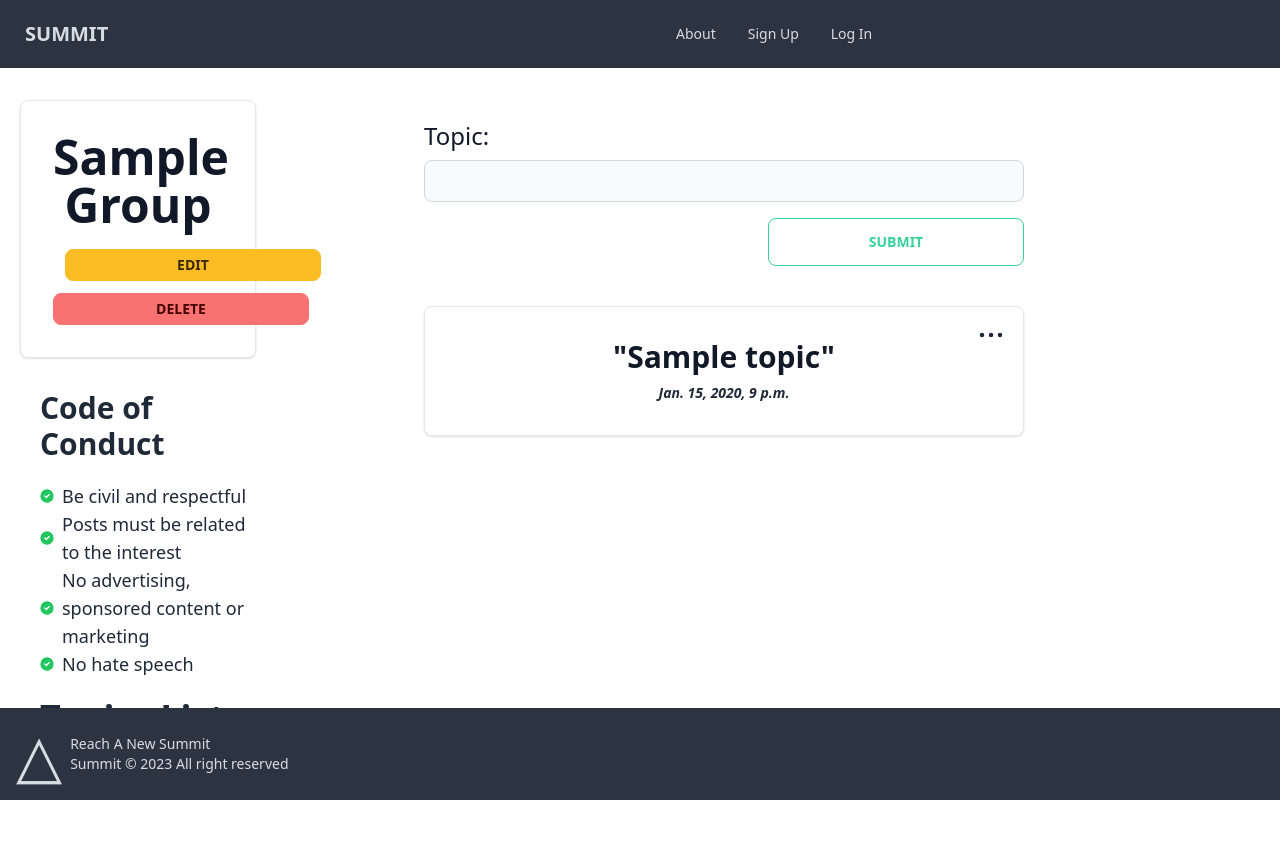
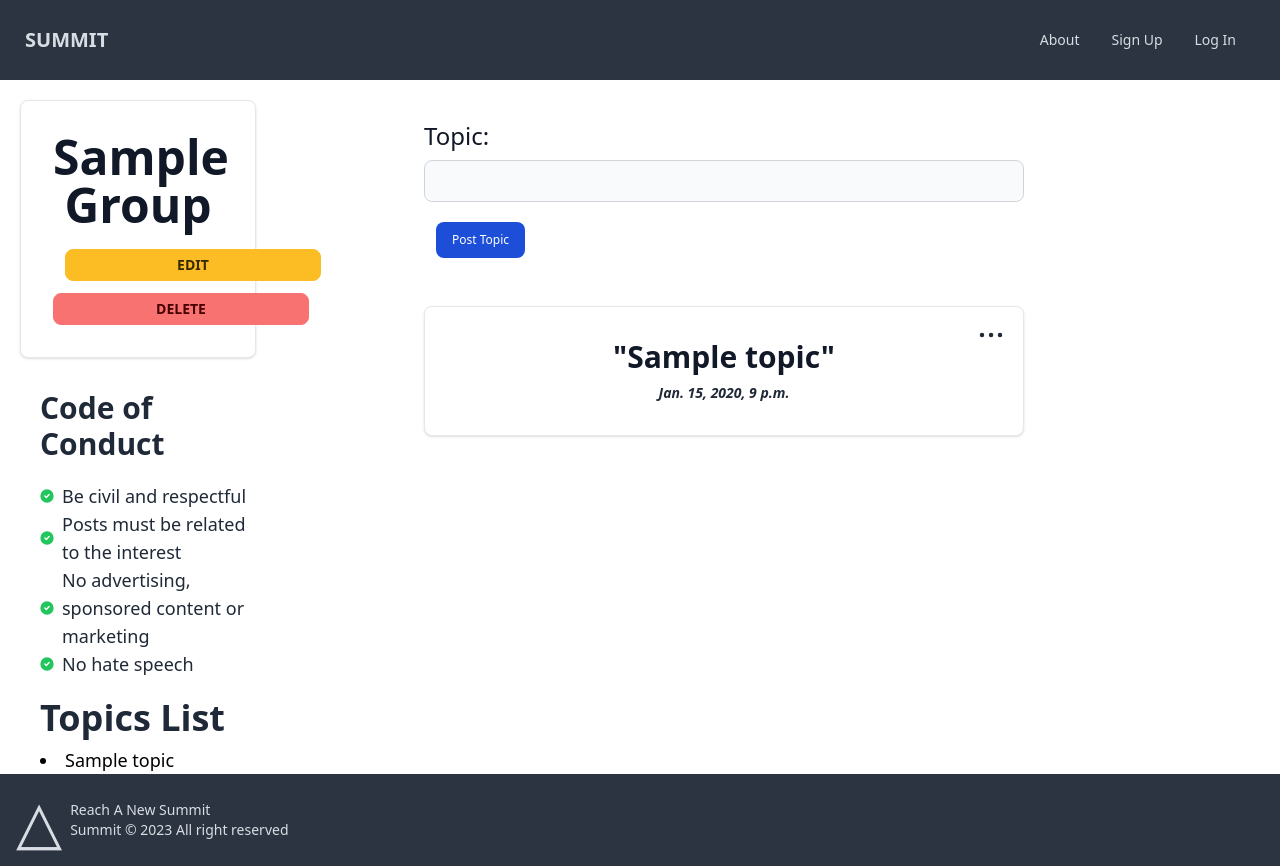
Before and after one commit to Bharatchandran/summitPrj3, a Django app: page /interests/groups/1/ in a window 1280 px wide. Before the commit the page ends 800 px from the top, so only its background shows below. Run offline with Django 4.2, Linux system fonts and the light colour scheme; tables that the repository leaves empty hold one stand-in row (values such as "Sample post"); some libraries are stand-ins or nearby versions.

Commit message:
Auth added to URLs, form indenting, additional style elements added, nav/footer fixed, group created links added

```diff
--- a/main_app/templates/base.html
+++ b/main_app/templates/base.html
@@ -8,13 +8,12 @@
     <link href="https://cdn.jsdelivr.net/npm/daisyui@3.5.1/dist/full.css" rel="stylesheet" type="text/css" />
     <link rel="stylesheet" type="text/css" href="{% static 'css/style.css' %}">
     <script src="https://cdnjs.cloudflare.com/ajax/libs/flowbite/1.8.1/flowbite.min.js"></script>
-
     <script src="https://cdn.tailwindcss.com"></script>
 </head>
 <body class="flex flex-col">
     <header class="relative mb-20">
-        <div class="navbar fixed top-0 z-40 bg-neutral text-neutral-content">
-            <div class="navbar-start flex items-center space-x-4">
+        <div class="navbar fixed top-0 z-40 bg-neutral text-neutral-content h-20">
+            <div class="navbar-start flex flex-1 items-center space-x-4">
                 <a class="btn btn-ghost normal-case text-xl" href="{%url 'home'%}">SUMMIT</a>
             </div>
             <div class="navbar-center hidden lg:flex">
@@ -39,7 +38,7 @@
         {% endblock %}
         </div>
     </main>
-    <footer class="footer fixed bottom-0 items-center p-4 bg-neutral text-neutral-content">
+    <footer class="footer items-center p-4 bg-neutral text-neutral-content">
         <div class="items-center grid-flow-col">
         <h3 width="150" height="100" viewBox="0 0 24 24" fill-rule="evenodd" clip-rule="evenodd" class="fill-current text-6xl ">△</h3>
         <p>Reach A New Summit<br/>Summit © 2023 All right reserved</p>
--- a/main_app/templates/home.html
+++ b/main_app/templates/home.html
@@ -7,7 +7,7 @@
     <div class="w-4/5 ">
       <div class="items-center p-4 wd-60 rounded-full bg-slate-900/50 shadow-2xl">
         <h1 class="m-10 text-8xl drop-shadow-xl tracking-widest font-extrabold text-white text-center">SUMMIT</h1>
-        <p class="mb-10 text-2xl text-center text-white italic">Welcome to the newest community driven platform built for developers by developers.<br><br> A place where you can elevate your code conversations! </p>
+        <p class="mb-10 text-2xl text-center text-white italic">Welcome to the newest community driven platform built for developers by developers.<br><br> A place where you can elevate your coding conversations! </p>
         <div class="join space-x-1">
           <a class="m-5 text-lg rounded-full btn btn-lg" href="{% url 'signup' %}">Sign Up</a>
           <a class="m-5 text-lg rounded-full btn btn-lg" href="{% url 'login' %}">Log In</a>
--- a/main_app/templates/main_app/group_detail.html
+++ b/main_app/templates/main_app/group_detail.html
@@ -50,7 +50,6 @@
         </div>
     </div>
 </div>
-<!-- topic input form -->
 <div class="col-start-4 col-span-5">
     <div class="max-w-4xl">
 
@@ -59,18 +58,19 @@
             <!-- {{ topic_form|crispy }} -->
             <label for="default-input" class="block mb-2 text-2xl font-medium text-gray-900 dark:text-white">Topic:</label>
 
-            <input type="text" name="name" id="default-input" class="bg-gray-50 mb-4 border border-gray-300 text-gray-900 text-sm rounded-lg focus:ring-blue-500 focus:border-blue-500 block w-full p-2.5 dark:bg-gray-700 dark:border-gray-600 dark:placeholder-gray-400 dark:text-white dark:focus:ring-blue-500 dark:focus:border-blue-500">
-            <input class="btn btn-wide self-end btn-outline btn-success" type="submit" value="Submit" class="btn">
+            <input type="text" name="name" id="default-input" class="bg-gray-50 mb-3 border border-gray-300 text-gray-900 text-sm rounded-lg focus:ring-blue-500 focus:border-blue-500 block w-full p-2.5 dark:bg-gray-700 dark:border-gray-600 dark:placeholder-gray-400 dark:text-white dark:focus:ring-blue-500 dark:focus:border-blue-500">
+            <div class="flex items-center justify-between px-3 py-2 ">
+                <button type="submit" class="inline-flex items-center py-2.5 px-4 text-xs font-medium text-center text-white bg-blue-700 rounded-lg focus:ring-4 focus:ring-blue-200 dark:focus:ring-blue-900 hover:bg-blue-800">
+                    Post Topic
+                </button>
+            </div>
+            <!-- <input class="btn btn-wide self-end btn-outline btn-success" type="submit" value="Submit" class="btn"> -->
         </form>
     </div>
-    <!-- topic submit input filed above  -->
     {% for topic in topics %}
         <div class="max-w-4xl p-4 text-center bg-white border border-gray-200 rounded-lg shadow sm:p-8 ml-10 mb-5 dark:bg-gray-800 dark:border-gray-700  bg-white border border-gray-200 rounded-lg shadow hover:bg-gray-100 dark:border-gray-700 dark:bg-gray-800 dark:hover:bg-gray-700 relative ">
             <a href="{% url 'topic_detail' topic.id %}">
             <h2 class="mb-2 text-3xl font-bold text-gray-900 dark:text-white">"{{topic.name}}"</h2>
-
-
-
                 <h1 class="text-sm italic font-bold">{{topic.createdAt}}</h1>
 
                 </a>
--- a/main_app/templates/main_app/group_list.html
+++ b/main_app/templates/main_app/group_list.html
@@ -39,9 +39,9 @@
         </div>
     </div>
 </div>
-<div class=" col-start-4 col-span-4 mt-10">
+<div class=" col-start-4 col-span-6 mt-10">
     <div class="flex justify-between items-center mb-10 ">
-        <h1 class="text-transparent text-7xl font-bold bg-clip-text bg-gradient-to-r to-emerald-600 from-sky-400">Group List</h1>
+        <h1 class="text-transparent text-7xl mb-5  font-bold bg-clip-text bg-gradient-to-r to-emerald-600 from-sky-400">Group List</h1>
         <a class=" btn bg-white dark:bg-gray-800 btn-neutral m-6 mr-0 " href="{%url 'group_new' interest_id %}">
             <svg class="w-6 h-6 text-gray-800 dark:text-white" aria-hidden="true" xmlns="http://www.w3.org/2000/svg" width="20" height="20" fill="none" viewBox="0 0 20 20">
                 <path stroke="currentColor" stroke-linecap="round" stroke-linejoin="round" stroke-width="2" d="M10 5.757v8.486M5.757 10h8.486M19 10a9 9 0 1 1-18 0 9 9 0 0 1 18 0Z"/>
@@ -81,7 +81,7 @@
                         {%else%}
                             <form action="{%url 'add_member_to_group' interest_id  group.id%}" method="POST">
                                 {%csrf_token%}
-                                <button class="inline-flex items-center px-4 py-2 text-sm font-medium text-center text-white bg-blue-700 rounded-lg hover:bg-blue-800 focus:ring-4 focus:outline-none focus:ring-blue-300 dark:bg-blue-600 dark:hover:bg-blue-700 dark:focus:ring-blue-800" type="submit">Join</button>
+                                <button class="inline-flex items-center px-4 py-2 text-sm font-medium text-center text-white transition ease-in-out delay-150 bg-blue-700 rounded-lg hover:-translate-y-1 hover:scale-110 hover:bg-blue-800 focus:ring-4 focus:outline-none focus:ring-blue-300 dark:bg-blue-600 dark:hover:bg-blue-700 dark:focus:ring-blue-800" type="submit">Join</button>
                             </form>
                         {%endif%}
                         <a href="{%url 'group_detail' group.id%}" class="inline-flex text-white items-center px-4 py-2 text-sm font-medium text-center bg-blue-700 rounded-lg transition ease-in-out delay-150 bg-gradient-to-r from-green-400 to-blue-500 hover:from-pink-500 hover:to-yellow-500 w-19 hover:-translate-y-1 hover:scale-110 duration-150 ">next</a>
--- a/main_app/templates/main_app/interest_form.html
+++ b/main_app/templates/main_app/interest_form.html
@@ -7,18 +7,12 @@
 
 <div class="col-start-2 col-span-8 flex items-center justify-center mb-40 mr-20">
     <div class="col-start-2 col-span-3 mr-5 max-w-xl">
-
     {% if object%}
         <h1 class="ml-10 mt-10 text-8xl font-bold leading-loose">Edit<span class="text-8xl underline italic leading-loose font-bold text-center text-center m-10 text-transparent text-4xl bg-clip-text bg-gradient-to-r to-emerald-600 from-sky-400">{{ object.name }}</span></h1>
-
-
-        <span  class="text-7xl underline italic leading-loose font-bold text-center text-center m-10 text-transparent text-4xl bg-clip-text bg-gradient-to-r to-emerald-600 from-sky-400"></span>
     {% else %}
         <h1 class="text-8xl  max-w-2xl leading-loose font-bold text-center text-center text-black m-10 text-transparent text-4xl font-bold bg-clip-text bg-gradient-to-r to-emerald-600 from-sky-400">Create Your Interest</h1>
-
     {% endif %}
     </div>
-
     <div class="col-start-6 col-span-3 m-20">
         <form class="mt-10 text-xl" action="" method="POST">
             {% csrf_token %}
--- a/main_app/templates/main_app/interest_list.html
+++ b/main_app/templates/main_app/interest_list.html
@@ -10,7 +10,7 @@
                         <ul class="space-y-2 font-medium">
                             {% for group in groups%}
                                 <li>
-                                    <a href="#" class="flex items-center p-2 text-gray-900 rounded-lg dark:text-white hover:bg-gray-100 dark:hover:bg-gray-700 group">
+                                    <a href="{%url 'group_detail' group.id%}" class="flex items-center p-2 text-gray-900 rounded-lg dark:text-white hover:bg-gray-100 dark:hover:bg-gray-700 group">
                                         <svg class="w-5 h-5 text-gray-500 transition duration-75 dark:text-gray-400 group-hover:text-gray-900 dark:group-hover:text-white" aria-hidden="true" xmlns="http://www.w3.org/2000/svg" fill="currentColor" viewBox="0 0 22 21">
                                             <path d="M16.975 11H10V4.025a1 1 0 0 0-1.066-.998 8.5 8.5 0 1 0 9.039 9.039.999.999 0 0 0-1-1.066h.002Z"/>
                                             <path d="M12.5 0c-.157 0-.311.01-.565.027A1 1 0 0 0 11 1.02V10h8.975a1 1 0 0 0 1-.935c.013-.188.028-.374.028-.565A8.51 8.51 0 0 0 12.5 0Z"/>
--- a/main_app/templates/main_app/mygroup.html
+++ b/main_app/templates/main_app/mygroup.html
@@ -3,7 +3,7 @@
 
 
 <div class="col-start-2 col-end-9">
-    <h1 class="text-transparent text-7xl text-center font-bold bg-clip-text bg-gradient-to-r to-emerald-600 mt-10 from-sky-400">Group List</h1>
+    <h1 class="text-transparent text-7xl text-center font-bold bg-clip-text bg-gradient-to-r to-emerald-600 mt-10 mb-10 from-sky-400">Group List</h1>
 
     <div class="col-span-8 mt-15">
         {% if member  %}
--- a/main_app/templates/main_app/post_confirm_delete.html
+++ b/main_app/templates/main_app/post_confirm_delete.html
@@ -3,12 +3,10 @@
 {% load tailwind_filters %}
 {% block content %}
 
-
 <div class="col-start-2 col-span-8 flex items-center justify-center mb-40 mr-20">
     <div class="col-start-2 col-span-3 mr-5 max-w-xl">
         <h1 class="ml-10 mt-10 text-7xl font-bold  capitalize leading-loose">Are you sure you want to delete this post?</h1>
     </div>
-
     <div class="col-start-4 col-span-3 mt-10 flex flex-col justify-center">
         <form action="" method="POST">
             {% csrf_token %}
@@ -18,5 +16,4 @@
         </form>
     </div>
 </div>
-
 {% endblock %}
--- a/main_app/templates/main_app/topic_confirm_delete.html
+++ b/main_app/templates/main_app/topic_confirm_delete.html
@@ -6,7 +6,6 @@
     <div class="col-start-2 col-span-3 mr-5 max-w-xl">
         <h1 class="ml-10 mt-10 text-5xl font-bold capitalize leading-loose">Are you sure you want to delete<br><span class="text-7xl  leading-none underline italic leading-loose font-bold text-center text-center m-10 ml-0 mt-4 text-transparent text-4xl bg-clip-text bg-gradient-to-r to-emerald-600 from-sky-400"> {{ object.name }}?</span>?</h1>
     </div>
-
     <div class="col-start-6 col-span-3 mt-10 flex flex-col justify-center">
         <form action="" method="POST">
             {% csrf_token %}
@@ -17,5 +16,4 @@
         </form>
     </div>
 </div>
-
 {% endblock %}
--- a/main_app/templates/main_app/topic_form.html
+++ b/main_app/templates/main_app/topic_form.html
@@ -3,12 +3,10 @@
 {% load tailwind_filters %}
 {% block content %}
 
-
 <div class="col-start-2 col-span-8 flex items-center justify-center mb-40 mr-20">
     <div class="col-start-2 col-span-3 mr-5 max-w-xl">
         {% if object%}
-        <h1  class="ml-10 leading-none mb-10  text-7xl font-bold leading-loose">Edit <span class="text-7xl underline italic leading-loose font-bold text-center text-center m-10 ml-0 text-transparent text-4xl bg-clip-text bg-gradient-to-r to-emerald-600 from-sky-400">{{ object.name }}</span></h1>
-
+            <h1  class="ml-10 leading-none mb-10 text-7xl font-bold leading-loose">Edit <span class="text-7xl underline italic leading-loose font-bold text-center text-center m-10 ml-0 text-transparent text-4xl bg-clip-text bg-gradient-to-r to-emerald-600 from-sky-400">{{ object.name }}</span></h1>
         {% endif %}
     </div>
     <div class="col-start-6 col-span-2 flex flex-col mb-20">
@@ -21,5 +19,4 @@
         </form>
     </div>
 </div>
-
 {% endblock%}
--- a/main_app/templates/registration/login.html
+++ b/main_app/templates/registration/login.html
@@ -6,7 +6,7 @@
 <div class="col-start-2 col-span-8 flex items-center justify-center mb-40 mr-20">
     <div class="col-start-2 col-span-3 mr-5 max-w-xl">
         <h1 class="ml-10 p-2 mt-10 text-4xl italic leading-loose">Peak Your Programming Potential</h1>
-    <h1 class="ml-10 mt-[-75px] text-8xl font-bold leading-loose">SIGN IN</h1>
+        <h1 class="ml-10 mt-[-50px] text-8xl font-bold leading-loose">SIGN IN</h1>
     </div>
     <div class="col-start-7 col-span-3 flex flex-col justify-center">
         <form action="{% url 'login' %}" method="POST">
--- a/main_app/templates/registration/signup.html
+++ b/main_app/templates/registration/signup.html
@@ -6,10 +6,9 @@
 <div class="col-start-2 col-span-8 flex items-center justify-center mb-40 mr-20">
     <div class="col-start-2 col-span-3 mr-5 max-w-xl">
         <h4 class="ml-10 mt-10 italic text-4xl p-2 pb-0">Where Bytes and Banter Combine </h4>
-    <h1 class="ml-10 mt-[-50px] text-8xl font-bold leading-loose">Sign Up!</h1>
+        <h1 class="ml-10 mt-15 text-8xl font-bold leading-loose">Sign Up!</h1>
         <p class="red-text">{{error_message}}</p>
     </div>
-
     <div class="col-start-6 col-span-3  flex flex-col justify-center">
         <form method="POST" action="{% url 'signup' %}">
             {% csrf_token %}
@@ -18,5 +17,4 @@
         </form>
     </div>
 </div>
-
 {% endblock%}
```
Also changed, not shown: main_app/templates/main_app/group_form.html (+1 -7 lines), main_app/templates/main_app/group_new.html (+0 -24 lines), main_app/templates/main_app/interest_confirm_delete.html (+0 -18 lines), main_app/templates/main_app/post_form.html (+2 -5 lines), main_app/templates/main_app/topic_detail.html (+9 -6 lines). Lines whose indentation alone changed are shown as unchanged.
